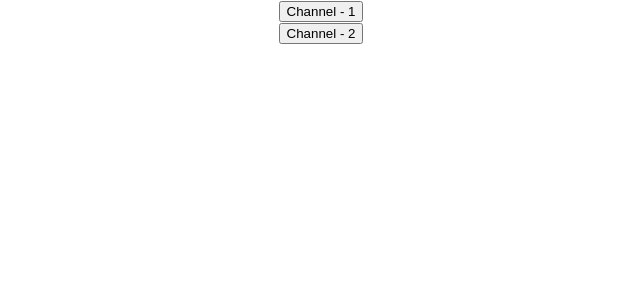
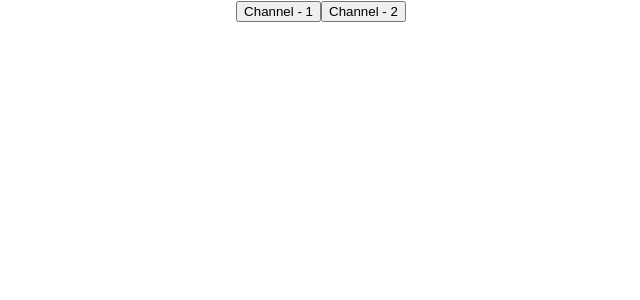
Before and after one commit to Srh-Yakovenko-ua/it-incubator-mikrotasks, a React (Create React App) app: page / in a window 1280 px wide. Shown: the top 300 px of the page, without its empty margins (319-959 px from the left). Built offline with nearby package versions, Linux system fonts and the light colour scheme.

Commit message:
create function onClickHandler and add props.callBack() | type

```diff
--- a/src/components/Button.tsx
+++ b/src/components/Button.tsx
@@ -1,14 +1,17 @@
 import React from 'react';
 
 type ButtonPropsType = {
-    name : string
+    name: string
+    callBack: () => void
 }
 
- export const Button = (props : ButtonPropsType) => {
+export const Button = (props: ButtonPropsType) => {
+
+    const onClickHandler = () => {
+        props.callBack()
+    }
+
     return (
-        <div>
-            <button>{props.name}</button>
-
-        </div>
+        <button onClick={onClickHandler}>{props.name}</button>
     );
 }
```
